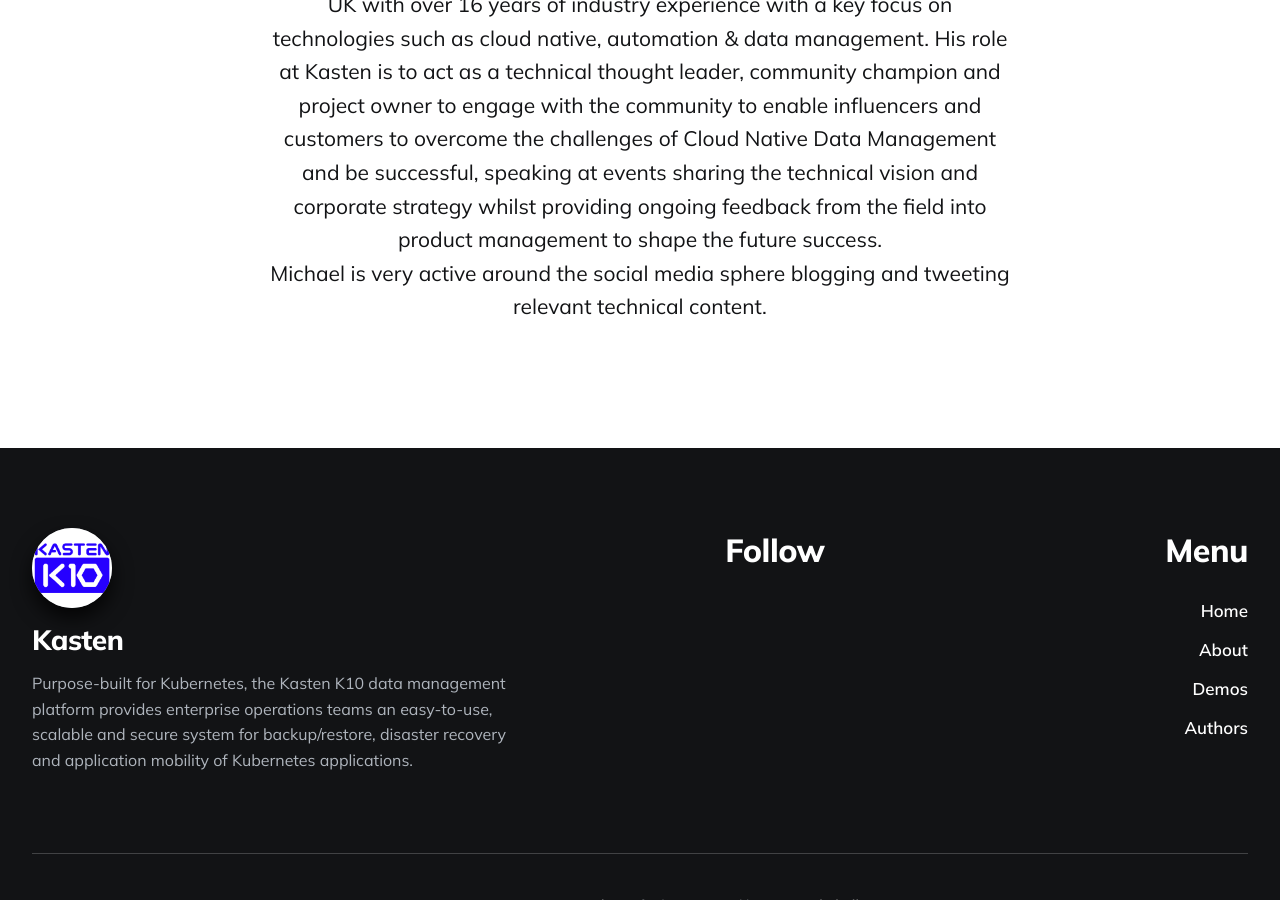
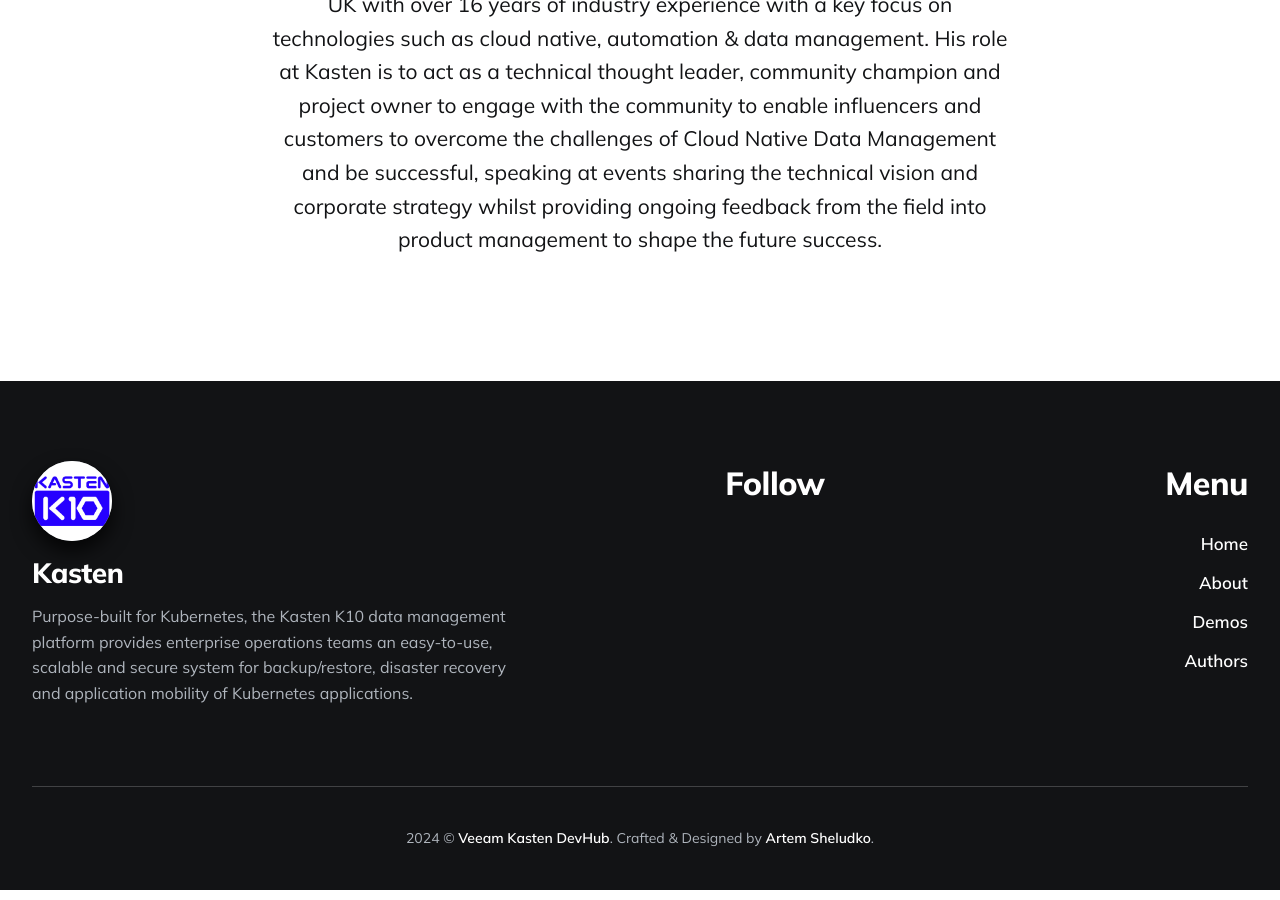
Before and after one commit to newellbrandon/kastendevhub.github.io, a Jekyll site: the page built from _authors/michaelcade.md, in a window 1280 px wide and 900 px high, scrolled down 598 px. Built offline with Jekyll 4.4.1, drawn with Linux system fonts in a browser that asks for light colours.

Commit message:
Updating Cades profile

```diff
--- a/_authors/michaelcade.md
+++ b/_authors/michaelcade.md
@@ -2,10 +2,8 @@
 username: michaelcade
 name: Michael Cade
 image: '/images/michaelcade_headshot.jpg'
-website: https://www.google.com
-twitter: https://twitter.com
+website: https://vzilla.co.uk/
+twitter: https://twitter.com/michaelcade1
 facebook: https://www.facebook.com
 ---
 A community first technologist for Kasten by Veeam Software. Based in the UK with over 16 years of industry experience with a key focus on technologies such as cloud native, automation & data management. His role at Kasten is to act as a technical thought leader, community champion and project owner to engage with the community to enable influencers and customers to overcome the challenges of Cloud Native Data Management and be successful, speaking at events sharing the technical vision and corporate strategy whilst providing ongoing feedback from the field into product management to shape the future success.
-
-Michael is very active around the social media sphere [blogging](https://vzilla.co.uk/) and [tweeting](https://twitter.com/michaelcade1) relevant technical content.
```
